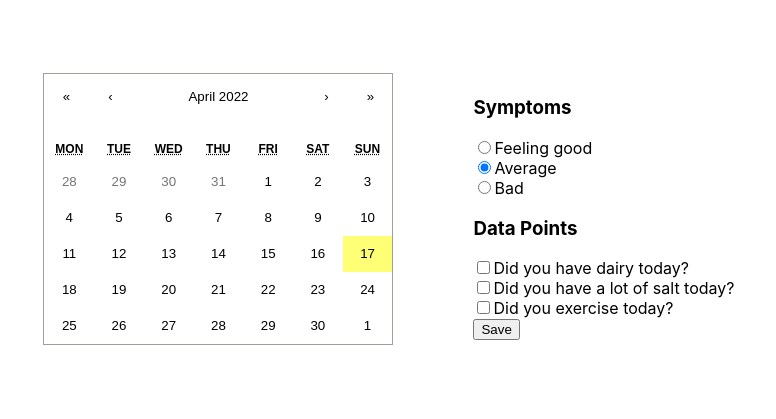
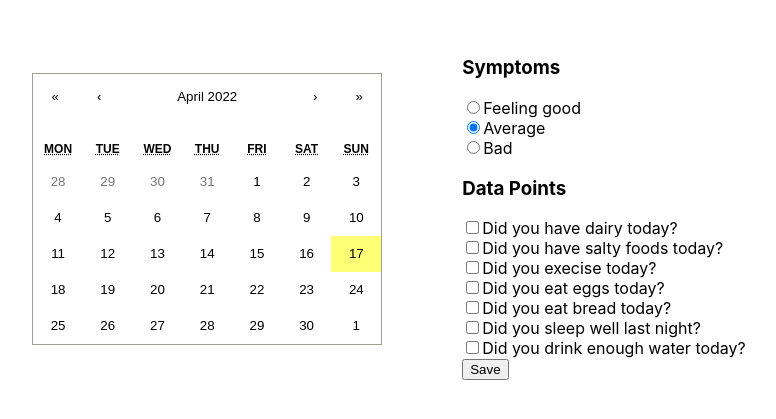
Before and after one commit to codyseibert/heart-tracker, a Next.js app: page / in a window 1280 px wide. Shown: the part 191-610 px from the top of the page, without its empty margins (251-1027 px from the left). Built offline with nearby package versions, Linux system fonts and the light colour scheme; no server answers; the database is empty.

Commit message:
refactor to allow the dataPoints to come from a shared place in code

```diff
--- a/api-lib/models/Entry.js
+++ b/api-lib/models/Entry.js
@@ -1,12 +1,18 @@
 import mongoose from 'mongoose';
+
+import { dataPoints } from '../../business/dataPoints';
 
 const Schema = mongoose.Schema;
 
 const EntrySchema = new Schema({
   symptoms: Number,
-  isDairy: Boolean,
-  isSalty: Boolean,
-  didExercise: Boolean,
+  ...Object.keys(dataPoints).reduce(
+    (acc, key) => ({
+      ...acc,
+      [key]: Boolean,
+    }),
+    {}
+  ),
   date: String,
 });
 
--- /dev/null
+++ b/business/dataPoints.js
@@ -0,0 +1,9 @@
+export const dataPoints = {
+  isDairy: 'Did you have dairy today?',
+  isSalty: 'Did you have salty foods today?',
+  isExercise: 'Did you execise today?',
+  isEatEggs: 'Did you eat eggs today?',
+  isEatBread: 'Did you eat bread today?',
+  isGetSleep: 'Did you sleep well last night?',
+  isHydrated: 'Did you drink enough water today?',
+};
--- a/package.json
+++ b/package.json
@@ -9,6 +9,7 @@
     "lint": "next lint"
   },
   "dependencies": {
+    "lodash": "^4.17.21",
     "mongoose": "^6.3.0",
     "next": "12.1.5",
     "react": "18.0.0",
--- a/pages/api/entries/[dateString].js
+++ b/pages/api/entries/[dateString].js
@@ -1,5 +1,9 @@
 import Entry from '../../../api-lib/models/Entry';
 import connectToDb from '../../../api-lib/db';
+import { dataPoints } from '../../../business/dataPoints';
+import { pick } from 'lodash';
+
+const dataPointKeys = Object.keys(dataPoints);
 
 const handlePut = async (req, res) => {
   await connectToDb();
@@ -14,18 +18,14 @@ const handlePut = async (req, res) => {
   if (existingEntry) {
     Object.assign(existingEntry, {
       symptoms: req.body.symptoms,
-      isDairy: req.body.isDairy,
-      isSalty: req.body.isSalty,
-      didExercise: req.body.didExercise,
+      ...pick(req.body, dataPointKeys),
     });
     await existingEntry.save();
     entryToReturn = existingEntry;
   } else {
     const entry = new Entry({
       symptoms: req.body.symptoms,
-      isDairy: req.body.isDairy,
-      isSalty: req.body.isSalty,
-      didExercise: req.body.didExercise,
+      ...pick(req.body, dataPointKeys),
       date: dateString,
     });
 
@@ -47,9 +47,13 @@ const handleGet = async (req, res) => {
 
   let entryToReturn = existingEntry || {
     symptoms: 2,
-    isDairy: false,
-    isSalty: false,
-    didExercise: false,
+    ...dataPointKeys.reduce(
+      (acc, key) => ({
+        ...acc,
+        [key]: false,
+      }),
+      {}
+    ),
   };
 
   res.status(200).json(entryToReturn);
--- a/pages/index.js
+++ b/pages/index.js
@@ -40,6 +40,8 @@ const putEntryByDate = (YYYYMMDDString, form) => {
   }).then((res) => res.json());
 };
 
+import { dataPoints } from '../business/dataPoints';
+
 export default function Home() {
   const [selectedDate, setSelectedDate] = useState(
     new Date()
@@ -48,9 +50,9 @@ export default function Home() {
 
   const [form, setForm] = useState({
     symptoms: 1,
-    isDairy: false,
-    isSalty: false,
-    didExercise: false,
+    ...Object.keys(dataPoints).map((key) => ({
+      [key]: false,
+    })),
   });
 
   const fetchSelectedDateFromApi = (dateToFetch) => {
@@ -176,50 +178,24 @@ export default function Home() {
             </label>
 
             <h3>Data Points</h3>
+            {Object.entries(dataPoints).map(
+              ([key, entryText]) => (
                 <label>
                   <input
-                name="isDairy"
+                    name={key}
                     type="checkbox"
-                checked={form.isDairy}
+                    checked={form[key]}
                     onChange={() =>
                       setForm({
                         ...form,
-                    isDairy: !form.isDairy,
+                        [key]: !form[key],
                       })
                     }
                   />
-              Did you have dairy today?
+                  {entryText}
                 </label>
-
-            <label>
-              <input
-                name="isSalty"
-                type="checkbox"
-                checked={form.isSalty}
-                onChange={() =>
-                  setForm({
-                    ...form,
-                    isSalty: !form.isSalty,
-                  })
-                }
-              />
-              Did you have a lot of salt today?
-            </label>
-
-            <label>
-              <input
-                name="didExercise"
-                type="checkbox"
-                checked={form.didExercise}
-                onChange={() =>
-                  setForm({
-                    ...form,
-                    didExercise: !form.didExercise,
-                  })
-                }
-              />
-              Did you exercise today?
-            </label>
+              )
+            )}
 
             <button type="submit">Save</button>
           </form>
```
Also changed, not shown: 1 other file (tests, documents, lock files or other folders). Lines whose indentation alone changed are shown as unchanged.
